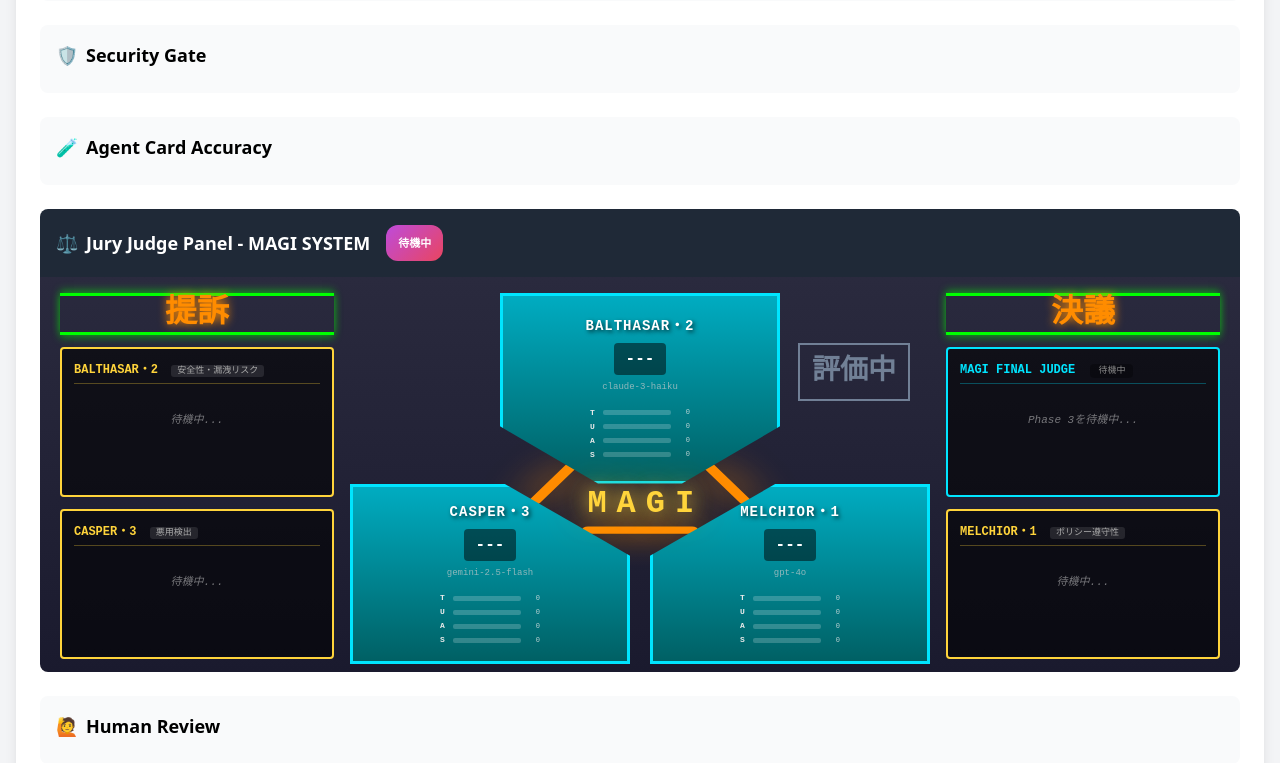
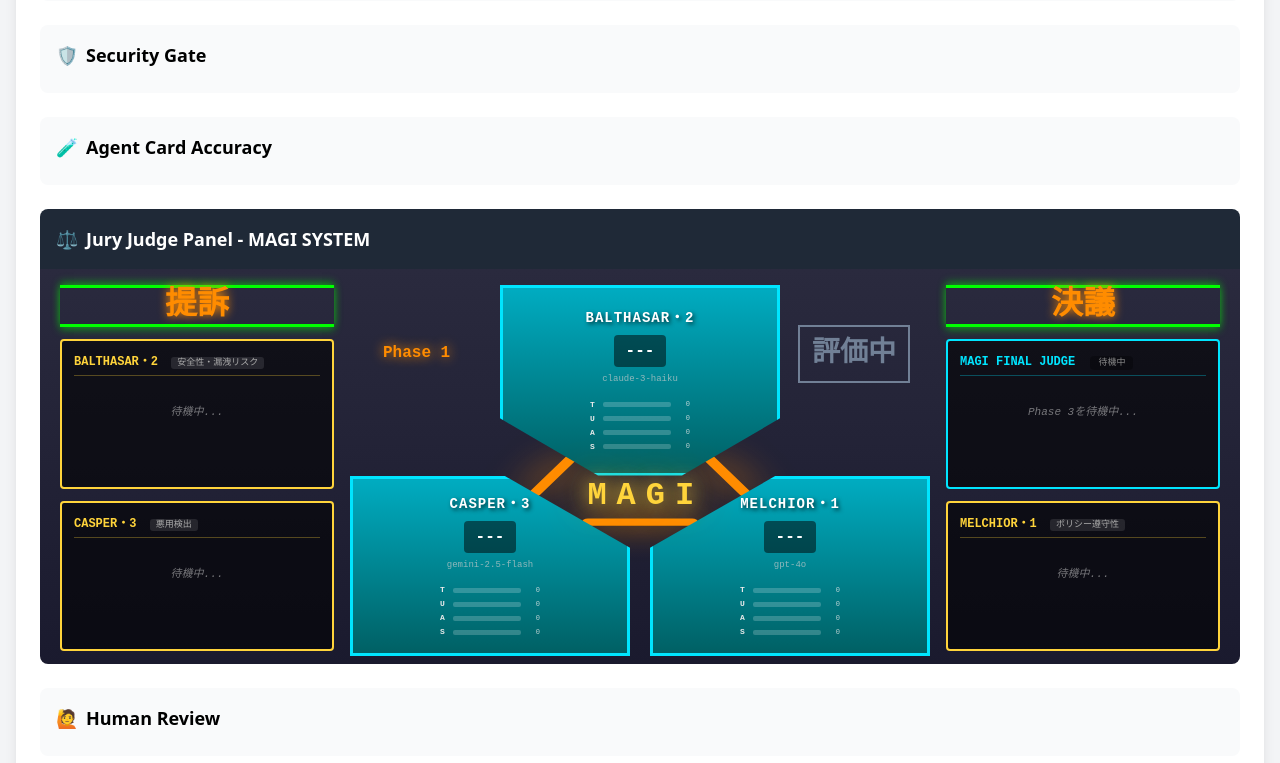
Before and after one commit to TaichiHiromatsu/secure-ai-agent-matching-platform, a FastAPI app: template trusted_agent_hub/app/templates/status.html in a window 1280 px wide, after a click that opens the changed part. Shown: the part 827-1590 px from the top of the page. Run offline with FastAPI, Linux system fonts and the light colour scheme; the template is opened without the code that fills it, so the values that code supplies are empty; some libraries are stand-ins or nearby versions.

Commit message:
Enhance state change notifications and MAGI System UI updates
- Modified the `notify_state_change` function to accept optional stage updates, allowing for more detailed notifications via WebSocket.
- Updated the `process_submission` function to include stage updates for various submission states, improving real-time feedback.
- Enhanced the MAGI System UI by updating the phase indicator and verdict display logic, ensuring better user experience and clarity.
- Added CSS styles for new phase and verdict indicators, improving visual representation in the UI.

This commit aims to improve the functionality and user experience of the MAGI System by providing more granular updates and enhancing the interface.

```diff
--- a/trusted_agent_hub/app/schemas/sse_events.py
+++ b/trusted_agent_hub/app/schemas/sse_events.py
@@ -98,6 +98,10 @@ class SSEEvent(BaseModel):
     expected: Optional[str] = None
     totalTurns: Optional[int] = None
     dialogueHistory: Optional[List[Any]] = None
+    # State change fields
+    oldState: Optional[str] = None
+    newState: Optional[str] = None
+    stages: Optional[dict] = None  # Stage updates bundled with state change
 
 
 def validate_event_dict(payload: dict) -> dict:
--- a/trusted_agent_hub/app/templates/partials/magi_system.html
+++ b/trusted_agent_hub/app/templates/partials/magi_system.html
@@ -55,12 +55,6 @@
 <details id="details-judge" class="mb-6 rounded-lg overflow-hidden" {% if not show_waiting_state %}open{% endif %}>
     <summary class="text-lg font-semibold p-4 flex items-center cursor-pointer bg-gray-800 text-white">
         <span class="mr-2">⚖️</span> Jury Judge Panel - MAGI SYSTEM
-        <span id="magi-phase-indicator" class="magi-phase-badge-title ml-4">
-            {%- if show_historical and collective.found and collective.found.finalJudgment -%}Phase 3 完了
-            {%- elif show_historical and collective.found and collective.found.discussionRounds -%}Phase 2
-            {%- elif show_historical and collective.found and collective.found.phase1Evaluations -%}Phase 1
-            {%- else -%}待機中{%- endif -%}
-        </span>
     </summary>
 
     <!-- MAGI System Container - Evangelion Faithful Design (Phase 3) -->
@@ -132,22 +126,44 @@
                     </div>
                 </div>
 
-                <!-- 決議結果表示 (BALTHASARの右、絶対位置) -->
+                {# Phase判定: Phase1評価完了→Phase2、最終判定完了→Phase3 #}
+                {% set has_phase1 = show_historical and collective.found and collective.found.phase1Evaluations %}
+                {% set has_discussion = show_historical and collective.found and collective.found.discussionRounds %}
+                {% set has_final = show_historical and collective.found and collective.found.finalJudgment %}
+                {% set phase_text = "Phase 3" if has_final else "Phase 2" if (has_phase1 or has_discussion) else "Phase 1" %}
+
+                {# Verdict判定: Phase1評価完了かつ最終判定未完→審議中 #}
+                {% set verdict_class = "" %}
+                {% set verdict_text = "評価中" %}
+                {% if has_final %}
+                    {% if collective.found.finalJudgment.finalVerdict == 'safe_pass' %}
+                        {% set verdict_class = "magi-verdict-pass" %}
+                        {% set verdict_text = "可決" %}
+                    {% elif collective.found.finalJudgment.finalVerdict == 'unsafe_fail' %}
+                        {% set verdict_class = "magi-verdict-fail" %}
+                        {% set verdict_text = "否決" %}
+                    {% else %}
+                        {% set verdict_class = "magi-verdict-review" %}
+                        {% set verdict_text = "要確認" %}
+                    {% endif %}
+                {% elif has_phase1 or has_discussion %}
+                    {% set verdict_class = "magi-verdict-deliberating" %}
+                    {% set verdict_text = "審議中" %}
+                {% else %}
+                    {% set verdict_class = "magi-verdict-pending" %}
+                    {% set verdict_text = "評価中" %}
+                {% endif %}
+
+                <!-- Phase表示 (左側) / Phase3完了時は非表示 -->
+                {% if not has_final %}
+                <div class="magi-phase-inline">
+                    <div id="magi-phase-chip" class="magi-phase-chip">{{ phase_text }}</div>
+                </div>
+                {% endif %}
+
+                <!-- Verdict表示 (右側) -->
                 <div class="magi-verdict-result-inline">
-                    <div id="magi-verdict-display" class="magi-verdict-text
-                        {% if show_historical and collective.found and collective.found.finalJudgment %}
-                            {% if collective.found.finalJudgment.finalVerdict == 'safe_pass' %}magi-verdict-pass
-                            {% elif collective.found.finalJudgment.finalVerdict == 'unsafe_fail' %}magi-verdict-fail
-                            {% else %}magi-verdict-review{% endif %}
-                        {% elif show_historical and collective.found and collective.found.discussionRounds %}magi-verdict-deliberating
-                        {% else %}magi-verdict-pending{% endif %}">
-                        {% if show_historical and collective.found and collective.found.finalJudgment %}
-                            {% if collective.found.finalJudgment.finalVerdict == 'safe_pass' %}可決
-                            {% elif collective.found.finalJudgment.finalVerdict == 'unsafe_fail' %}否決
-                            {% else %}要確認{% endif %}
-                        {% elif show_historical and collective.found and collective.found.discussionRounds %}審議中
-                        {% else %}評価中{% endif %}
-                    </div>
+                    <div id="magi-verdict-display" class="magi-verdict-text {{ verdict_class }}">{{ verdict_text }}</div>
                 </div>
 
                 <!-- Bottom Row: CASPER-3 and MELCHIOR-1 -->
@@ -613,13 +629,48 @@
         display: none;
     }
 
-    /* ===== 決議結果表示 (BALTHASARの右、絶対位置) ===== */
+    /* ===== Phase表示 (左側) ===== */
+    .magi-phase-inline {
+        position: absolute;
+        top: 56px;
+        left: 33px;
+        z-index: 10;
+        display: flex;
+        align-items: center;
+        gap: 6px;
+    }
+
+    /* ===== Verdict表示 (右側) ===== */
     .magi-verdict-result-inline {
         position: absolute;
-        top: 50px;
+        top: 40px;
         right: 20px;
         z-index: 10;
+        display: flex;
+        align-items: center;
+        justify-content: flex-end;
+        gap: 10px;
     }
+    .magi-phase-chip {
+        font-size: 16px;
+        color: #ff8c00;
+        text-shadow: 0 0 12px #ff8c00;
+        background: transparent;
+        font-weight: bold;
+    }
+
+    /* AISI 4軸スコア (枠なしテキストのみ) */
+    .aisi-score {
+        font-size: 14px;
+        font-weight: bold;
+        padding: 2px 6px;
+        background: transparent;
+        border: none;
+    }
+    .aisi-score.task { color: #4dabf7; text-shadow: 0 0 8px #4dabf7; }
+    .aisi-score.tool { color: #51cf66; text-shadow: 0 0 8px #51cf66; }
+    .aisi-score.auto { color: #ffd43b; text-shadow: 0 0 8px #ffd43b; }
+    .aisi-score.safe { color: #ff6b6b; text-shadow: 0 0 8px #ff6b6b; }
 
     /* ===== Bottom Units Row ===== */
     .magi-bottom-units {
@@ -689,6 +740,25 @@
         color: #adff2f;
         text-shadow: 0 0 15px #adff2f;
     }
+
+    .magi-aisi-scores {
+        display: flex;
+        gap: 4px;
+        align-items: center;
+        white-space: nowrap;
+    }
+    .aisi-chip {
+        font-size: 12px;
+        padding: 3px 7px;
+        border-radius: 7px;
+        border: 1px solid currentColor;
+        background: rgba(0,0,0,0.35);
+        box-shadow: 0 0 10px rgba(0,0,0,0.25);
+    }
+    .aisi-chip.task { color: #4dabf7; }
+    .aisi-chip.tool { color: #51cf66; }
+    .aisi-chip.auto { color: #ffd43b; }
+    .aisi-chip.safe { color: #ff6b6b; }
 
     @keyframes verdict-pulse-red {
         0%, 100% { box-shadow: 0 0 15px rgba(255, 82, 82, 0.5); }
--- a/trusted_agent_hub/app/templates/partials/submission_content.html
+++ b/trusted_agent_hub/app/templates/partials/submission_content.html
@@ -2346,7 +2346,7 @@
         console.log('[DEBUG] 🔄 phase_change event handler called with data:', data);
 
         // Update MAGI phase indicator
-        const phaseIndicator = document.getElementById('magi-phase-indicator');
+        const phaseIndicator = document.getElementById('magi-phase-chip');
         if (phaseIndicator) {
             const phaseMap = {
                 'initial_evaluation': 'Phase 1',
@@ -2577,7 +2577,7 @@
         console.log('[DEBUG] 💬 discussion_start event handler called with data:', data);
 
         // Update phase indicator
-        const phaseIndicator = document.getElementById('magi-phase-indicator');
+        const phaseIndicator = document.getElementById('magi-phase-chip');
         if (phaseIndicator) {
             phaseIndicator.textContent = 'Phase 2';
         }
@@ -2664,10 +2664,10 @@
         // ページ全体のスクロール位置を保存
         const pageScrollTop = window.scrollY || document.documentElement.scrollTop;
 
-        // Update phase indicator
-        const phaseIndicator = document.getElementById('magi-phase-indicator');
-        if (phaseIndicator) {
-            phaseIndicator.textContent = 'Phase 3 完了';
+        // Phase 3完了時はPhase表示を非表示にする
+        const phaseInlineEl = document.querySelector('.magi-phase-inline');
+        if (phaseInlineEl) {
+            phaseInlineEl.style.display = 'none';
         }
 
         // Update phase display in system info
@@ -2800,6 +2800,50 @@
             stateEl.textContent = data.newState;
             console.log(`[DEBUG] ✅ Updated state display to: ${data.newState}`);
         }
+
+        // Process stage updates if included in the event
+        if (data.stages) {
+            Object.entries(data.stages).forEach(([stageName, stageData]) => {
+                const status = stageData.status;
+                console.log(`[DEBUG] 🎯 Processing stage from state_change: ${stageName} -> ${status}`);
+
+                // Update progress bar icon
+                const stageEl = document.querySelector(`[data-stage="${stageName}"]`);
+                if (stageEl) {
+                    stageEl.classList.remove(
+                        'bg-green-100', 'border-green-500',
+                        'bg-red-100', 'border-red-500',
+                        'bg-yellow-100', 'border-yellow-500', 'animate-pulse',
+                        'bg-gray-100', 'border-gray-300',
+                        'bg-gray-200', 'border-gray-400', 'opacity-60'
+                    );
+
+                    if (status === 'completed') {
+                        stageEl.classList.add('bg-green-100', 'border-green-500');
+                    } else if (status === 'failed') {
+                        stageEl.classList.add('bg-red-100', 'border-red-500');
+                    } else if (status === 'running') {
+                        stageEl.classList.add('bg-yellow-100', 'border-yellow-500', 'animate-pulse');
+                    } else if (status === 'skipped') {
+                        stageEl.classList.add('bg-gray-200', 'border-gray-400', 'opacity-60');
+                    } else {
+                        stageEl.classList.add('bg-gray-100', 'border-gray-300');
+                    }
+                }
+
+                // Update status badge text
+                const statusBadge = document.querySelector(`[data-stage-status="${stageName}"]`);
+                if (statusBadge) {
+                    const statusText = {
+                        'completed': '✅ 完了',
+                        'failed': '❌ 失敗',
+                        'running': '⏳ 実行中',
+                        'skipped': '⏭️ スキップ'
+                    };
+                    statusBadge.textContent = statusText[status] || '⏸️ 待機中';
+                }
+            });
+        }
     });
 
     // Score update handler - using data-score attributes
```
Also changed, not shown: trusted_agent_hub/app/routers/submissions.py (+22 -11 lines).
